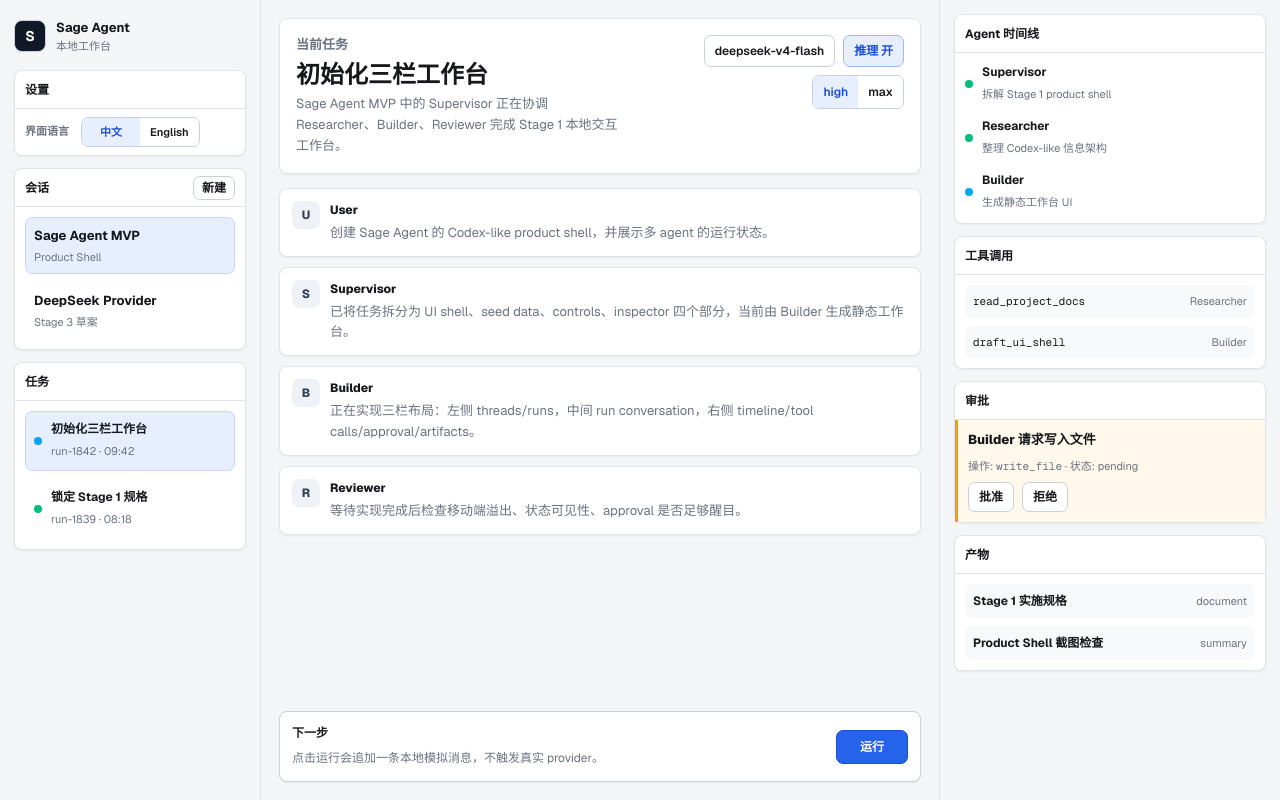
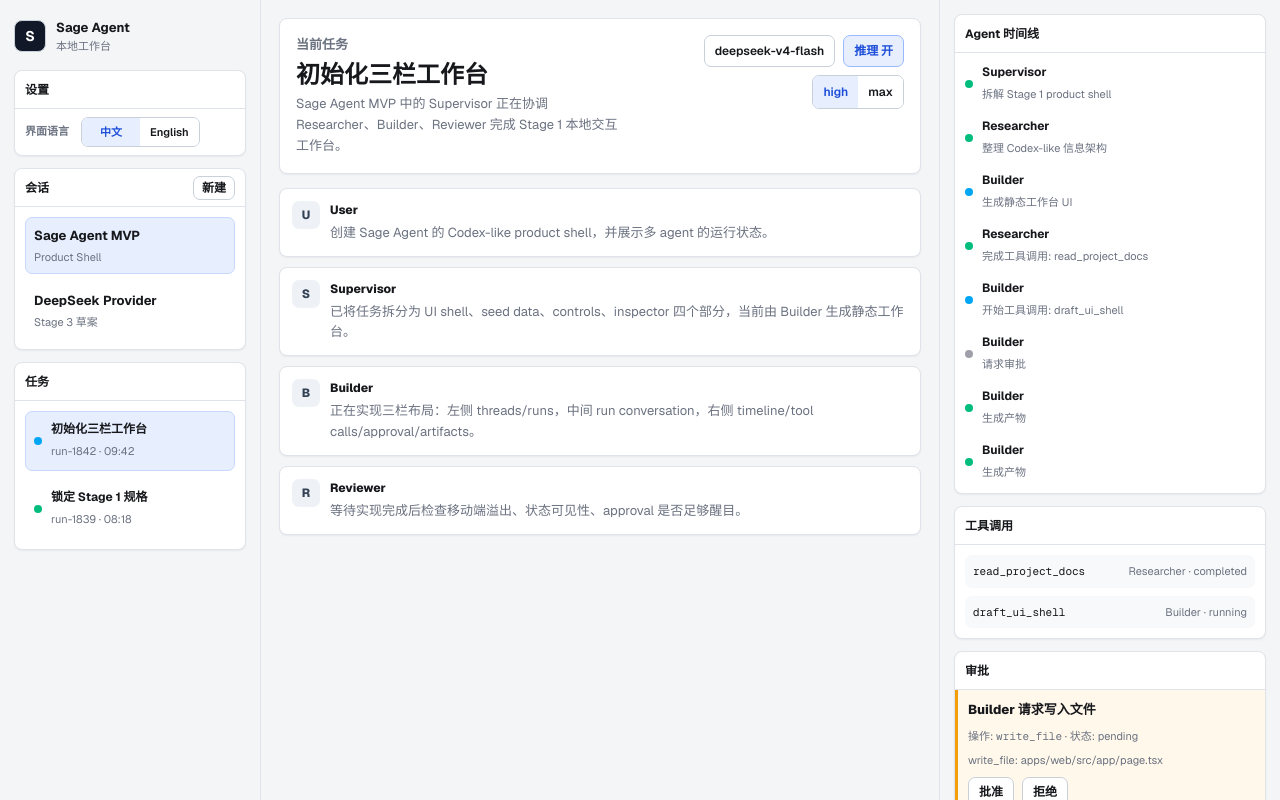
Before and after one commit to wjlGitHub2021/SageAgent, a Next.js app in the folder apps/web/: page / in a window 1280 px wide. Shown: the top 800 px of the page. Built offline with nearby package versions, Linux system fonts and the light colour scheme.

Commit message:
实现：事件派生检查器面板

```diff
--- a/apps/web/src/app/page.tsx
+++ b/apps/web/src/app/page.tsx
@@ -1,10 +1,16 @@
 "use client";
 
 import { useState } from "react";
-import type { AgentRole, RunEvent } from "@sage/shared";
+import type {
+  AgentRole,
+  Approval,
+  ApprovalStatus,
+  Artifact,
+  RunEvent,
+  ToolCall,
+} from "@sage/shared";
 
 type Locale = "zh" | "en";
-type ApprovalStatus = "pending" | "approved" | "rejected";
 
 type Message = {
   role: string;
@@ -46,6 +52,9 @@
     artifactCreated: "生成产物",
     runCompleted: "完成 run",
     runFailed: "run 失败",
+    noToolCalls: "当前任务暂无工具调用",
+    noApproval: "当前任务暂无待处理审批",
+    noArtifacts: "当前任务暂无产物",
     writeFileRequest: "Builder 请求写入文件",
     composerHint: "点击运行会追加一条本地模拟消息，不触发真实 provider。",
     headerFallback: "初始化 Sage Agent Product Shell",
@@ -92,6 +101,9 @@
     artifactCreated: "Created artifact",
     runCompleted: "Completed run",
     runFailed: "Run failed",
+    noToolCalls: "No tool calls for this run",
+    noApproval: "No pending approval for this run",
+    noArtifacts: "No artifacts for this run",
     writeFileRequest: "Builder requests file write",
     composerHint:
       "Click Run to append a local simulated message without calling a real provider.",
@@ -189,6 +201,21 @@
   },
 };
 
+const artifactTitleCopy: Record<string, Record<Locale, string>> = {
+  "artifact-1842-stage1-spec": {
+    zh: "Stage 1 实施规格",
+    en: "Stage 1 Implementation Spec",
+  },
+  "artifact-1842-screenshot": {
+    zh: "Product Shell 截图检查",
+    en: "Product Shell Screenshot Check",
+  },
+  "artifact-1839-stage1-spec": {
+    zh: "Stage 1 实施规格",
+    en: "Stage 1 Implementation Spec",
+  },
+};
+
 const seedRunEvents: RunEvent[] = [
   {
     id: "event-1842-1",
@@ -251,6 +278,106 @@
     },
   },
   {
+    id: "event-1842-4",
+    runId: "run-1842",
+    type: "tool.completed",
+    sequence: 4,
+    createdAt: "2026-06-24T01:45:00.000Z",
+    payload: {
+      toolCall: {
+        id: "tool-1842-read-docs",
+        runId: "run-1842",
+        stepId: "step-1842-researcher",
+        agent: "researcher",
+        toolName: "read_project_docs",
+        args: {},
+        status: "completed",
+        result: { summary: "Stage docs loaded" },
+        error: null,
+        startedAt: "2026-06-24T01:43:10.000Z",
+        completedAt: "2026-06-24T01:45:00.000Z",
+      },
+    },
+  },
+  {
+    id: "event-1842-5",
+    runId: "run-1842",
+    type: "tool.started",
+    sequence: 5,
+    createdAt: "2026-06-24T01:46:00.000Z",
+    payload: {
+      toolCall: {
+        id: "tool-1842-draft-ui",
+        runId: "run-1842",
+        stepId: "step-1842-builder",
+        agent: "builder",
+        toolName: "draft_ui_shell",
+        args: {},
+        status: "running",
+        result: null,
+        error: null,
+        startedAt: "2026-06-24T01:46:00.000Z",
+        completedAt: null,
+      },
+    },
+  },
+  {
+    id: "event-1842-6",
+    runId: "run-1842",
+    type: "approval.requested",
+    sequence: 6,
+    createdAt: "2026-06-24T01:47:00.000Z",
+    payload: {
+      approval: {
+        id: "approval-1842-write-file",
+        runId: "run-1842",
+        requestedBy: "builder",
+        reason: "Draft UI changes need write approval.",
+        payloadSummary: "write_file: apps/web/src/app/page.tsx",
+        action: "write_file",
+        status: "pending",
+        createdAt: "2026-06-24T01:47:00.000Z",
+        resolvedAt: null,
+      },
+    },
+  },
+  {
+    id: "event-1842-7",
+    runId: "run-1842",
+    type: "artifact.created",
+    sequence: 7,
+    createdAt: "2026-06-24T01:48:00.000Z",
+    payload: {
+      artifact: {
+        id: "artifact-1842-stage1-spec",
+        runId: "run-1842",
+        kind: "document",
+        title: "Stage 1 Implementation Spec",
+        content: null,
+        path: "docs/STAGE1_SPEC.md",
+        createdAt: "2026-06-24T01:48:00.000Z",
+      },
+    },
+  },
+  {
+    id: "event-1842-8",
+    runId: "run-1842",
+    type: "artifact.created",
+    sequence: 8,
+    createdAt: "2026-06-24T01:49:00.000Z",
+    payload: {
+      artifact: {
+        id: "artifact-1842-screenshot",
+        runId: "run-1842",
+        kind: "summary",
+        title: "Product Shell Screenshot Check",
+        content: null,
+        path: null,
+        createdAt: "2026-06-24T01:49:00.000Z",
+      },
+    },
+  },
+  {
     id: "event-1839-1",
     runId: "run-1839",
     type: "step.completed",
@@ -290,11 +417,46 @@
       },
     },
   },
-];
-
-const toolCalls = [
-  { tool: "read_project_docs", agent: "Researcher", status: "completed" },
-  { tool: "draft_ui_shell", agent: "Builder", status: "running" },
+  {
+    id: "event-1839-3",
+    runId: "run-1839",
+    type: "tool.completed",
+    sequence: 3,
+    createdAt: "2026-06-24T00:22:00.000Z",
+    payload: {
+      toolCall: {
+        id: "tool-1839-read-docs",
+        runId: "run-1839",
+        stepId: "step-1839-supervisor",
+        agent: "researcher",
+        toolName: "read_project_docs",
+        args: {},
+        status: "completed",
+        result: { summary: "Stage 1 docs reviewed" },
+        error: null,
+        startedAt: "2026-06-24T00:18:30.000Z",
+        completedAt: "2026-06-24T00:22:00.000Z",
+      },
+    },
+  },
+  {
+    id: "event-1839-4",
+    runId: "run-1839",
+    type: "artifact.created",
+    sequence: 4,
+    createdAt: "2026-06-24T00:23:00.000Z",
+    payload: {
+      artifact: {
+        id: "artifact-1839-stage1-spec",
+        runId: "run-1839",
+        kind: "document",
+        title: "Stage 1 Implementation Spec",
+        content: null,
+        path: "docs/STAGE1_SPEC.md",
+        createdAt: "2026-06-24T00:23:00.000Z",
+      },
+    },
+  },
 ];
 
 const agentLabels = {
@@ -311,12 +473,32 @@
   status: string;
 };
 
+type ToolCallRow = {
+  id: string;
+  tool: string;
+  agent: string;
+  status: string;
+};
+
+type ApprovalPanelState = {
+  approval: Approval;
+  title: Record<Locale, string>;
+};
+
+type ArtifactRow = {
+  id: string;
+  title: Record<Locale, string>;
+  kind: string;
+};
+
 function StatusDot({ status }: { status: string }) {
   const color =
     status === "completed" || status === "approved"
       ? "bg-emerald-500"
       : status === "running"
         ? "bg-sky-500"
+        : status === "rejected" || status === "failed"
+          ? "bg-red-500"
         : status === "pending"
           ? "bg-zinc-400"
           : "bg-amber-500";
@@ -353,18 +535,15 @@
   const [model, setModel] = useState("deepseek-v4-flash");
   const [thinkingEnabled, setThinkingEnabled] = useState(true);
   const [reasoningEffort, setReasoningEffort] = useState<"high" | "max">("high");
-  const [approvalStatus, setApprovalStatus] =
-    useState<ApprovalStatus>("pending");
   const [messages, setMessages] = useState<Message[]>(baseMessages);
   const [runEvents, setRunEvents] = useState<RunEvent[]>(seedRunEvents);
 
   const activeThread = threadItems.find((thread) => thread.id === activeThreadId);
   const activeRun = runs.find((run) => run.id === activeRunId);
   const timelineRows = getTimelineRows(runEvents, activeRunId);
-  const artifacts = [
-    { title: t.stage1Spec, kind: "document" },
-    { title: t.screenshotCheck, kind: "summary" },
-  ];
+  const activeToolCalls = getToolCallRows(runEvents, activeRunId);
+  const activeApproval = getActiveApproval(runEvents, activeRunId);
+  const activeArtifacts = getArtifactRows(runEvents, activeRunId);
 
   function handleNewThread() {
     const nextIndex = threadItems.length + 1;
@@ -420,6 +599,35 @@
         },
       },
     ]);
+  }
+
+  function handleApprovalResolution(status: ApprovalStatus) {
+    const resolvedAt = new Date().toISOString();
+
+    setRunEvents((current) => {
+      const currentApproval = getActiveApproval(current, activeRunId);
+      if (!currentApproval || currentApproval.approval.status !== "pending") {
+        return current;
+      }
+
+      return [
+        ...current,
+        {
+          id: `event-approval-${Date.now()}`,
+          runId: activeRunId,
+          type: "approval.resolved",
+          sequence: nextEventSequence(current, activeRunId),
+          createdAt: resolvedAt,
+          payload: {
+            approval: {
+              ...currentApproval.approval,
+              status,
+              resolvedAt,
+            },
+          },
+        },
+      ];
+    });
   }
 
   return (
@@ -587,47 +795,64 @@
 
           <Panel title={t.toolCalls}>
             <div className="stack">
-              {toolCalls.map((call) => (
-                <div className="tool-row" key={call.tool}>
+              {activeToolCalls.length === 0 ? (
+                <div className="empty-row">{t.noToolCalls}</div>
+              ) : (
+                activeToolCalls.map((call) => (
+                  <div className="tool-row" key={call.id}>
                     <code>{call.tool}</code>
-                  <span>{call.agent}</span>
+                    <span>
+                      {call.agent} · {call.status}
+                    </span>
                   </div>
-              ))}
+                ))
+              )}
             </div>
           </Panel>
 
           <Panel title={t.approval}>
-            <div className={`approval-box ${approvalStatus}`}>
-              <p>{t.writeFileRequest}</p>
+            {activeApproval ? (
+              <div className={`approval-box ${activeApproval.approval.status}`}>
+                <p>{activeApproval.title[locale]}</p>
                 <small>
-                {t.action}: <code>write_file</code> · {t.status}:{" "}
-                {approvalStatus}
+                  {t.action}: <code>{activeApproval.approval.action}</code> ·{" "}
+                  {t.status}: {activeApproval.approval.status}
                 </small>
+                <small>{activeApproval.approval.payloadSummary}</small>
                 <div className="approval-actions">
                   <button
-                  disabled={approvalStatus !== "pending"}
-                  onClick={() => setApprovalStatus("approved")}
+                    disabled={activeApproval.approval.status !== "pending"}
+                    onClick={() => handleApprovalResolution("approved")}
                   >
                     {t.approve}
                   </button>
                   <button
-                  disabled={approvalStatus !== "pending"}
-                  onClick={() => setApprovalStatus("rejected")}
+                    disabled={activeApproval.approval.status !== "pending"}
+                    onClick={() => handleApprovalResolution("rejected")}
                   >
                     {t.reject}
                   </button>
                 </div>
               </div>
+            ) : (
+              <div className="stack">
+                <div className="empty-row">{t.noApproval}</div>
+              </div>
+            )}
           </Panel>
 
           <Panel title={t.artifacts}>
             <div className="stack">
-              {artifacts.map((artifact) => (
-                <div className="artifact-row" key={artifact.title}>
-                  <span>{artifact.title}</span>
+              {activeArtifacts.length === 0 ? (
+                <div className="empty-row">{t.noArtifacts}</div>
+              ) : (
+                activeArtifacts.map((artifact) => (
+                  <div className="artifact-row" key={artifact.id}>
+                  <span>{artifact.title[locale]}</span>
                   <small>{artifact.kind}</small>
                 </div>
-              ))}
+                ))
+              )}
             </div>
           </Panel>
         </aside>
@@ -640,14 +865,7 @@
   events: readonly RunEvent[],
   activeRunId: string,
 ): TimelineRow[] {
-  return events
-    .filter((event) => event.runId === activeRunId)
-    .toSorted(
-      (left, right) =>
-        left.sequence - right.sequence ||
-        left.createdAt.localeCompare(right.createdAt),
-    )
-    .map(toTimelineRow);
+  return getEventsForRun(events, activeRunId).map(toTimelineRow);
 }
 
 function toTimelineRow(event: RunEvent): TimelineRow {
@@ -772,3 +990,129 @@
       .reduce((max, event) => Math.max(max, event.sequence), 0) + 1
   );
 }
+
+function getToolCallRows(
+  events: readonly RunEvent[],
+  activeRunId: string,
+): ToolCallRow[] {
+  const toolCalls = new Map<string, ToolCall>();
+
+  for (const event of getEventsForRun(events, activeRunId)) {
+    if (isToolEvent(event)) {
+      toolCalls.set(event.payload.toolCall.id, event.payload.toolCall);
+    }
+  }
+
+  return [...toolCalls.values()]
+    .toSorted(
+      (left, right) =>
+        left.startedAt.localeCompare(right.startedAt) ||
+        left.id.localeCompare(right.id),
+    )
+    .map((call) => ({
+      id: call.id,
+      tool: call.toolName,
+      agent: agentLabels[call.agent],
+      status: call.status,
+    }));
+}
+
+function getActiveApproval(
+  events: readonly RunEvent[],
+  activeRunId: string,
+): ApprovalPanelState | null {
+  const approvals = new Map<string, Approval>();
+  const approvalOrder: string[] = [];
+
+  for (const event of getEventsForRun(events, activeRunId)) {
+    if (isApprovalEvent(event)) {
+      if (!approvals.has(event.payload.approval.id)) {
+        approvalOrder.push(event.payload.approval.id);
+      }
+      approvals.set(event.payload.approval.id, event.payload.approval);
+    }
+  }
+
+  const orderedApprovals = approvalOrder
+    .map((approvalId) => approvals.get(approvalId))
+    .filter((approval): approval is Approval => approval !== undefined);
+  const activeApproval =
+    orderedApprovals.findLast((approval) => approval.status === "pending") ??
+    orderedApprovals.at(-1) ??
+    null;
+
+  if (!activeApproval) return null;
+
+  return {
+    approval: activeApproval,
+    title:
+      activeApproval.action === "write_file"
+        ? {
+            zh: copy.zh.writeFileRequest,
+            en: copy.en.writeFileRequest,
+          }
+        : {
+            zh: activeApproval.reason,
+            en: activeApproval.reason,
+          },
+  };
+}
+
+function getArtifactRows(
+  events: readonly RunEvent[],
+  activeRunId: string,
+): ArtifactRow[] {
+  return getEventsForRun(events, activeRunId)
+    .filter(
+      (event): event is Extract<RunEvent, { type: "artifact.created" }> =>
+        event.type === "artifact.created",
+    )
+    .map((event) => toArtifactRow(event.payload.artifact));
+}
+
+function toArtifactRow(artifact: Artifact): ArtifactRow {
+  return {
+    id: artifact.id,
+    title: artifactTitleCopy[artifact.id] ?? {
+      zh: artifact.title,
+      en: artifact.title,
+    },
+    kind: artifact.kind,
+  };
+}
+
+function getEventsForRun(
+  events: readonly RunEvent[],
+  activeRunId: string,
+): RunEvent[] {
+  return events
+    .filter((event) => event.runId === activeRunId)
+    .toSorted(
+      (left, right) =>
+        left.sequence - right.sequence ||
+        left.createdAt.localeCompare(right.createdAt) ||
+        left.id.localeCompare(right.id),
+    );
+}
+
+function isToolEvent(
+  event: RunEvent,
+): event is Extract<
+  RunEvent,
+  { type: "tool.started" | "tool.completed" | "tool.failed" }
+> {
+  return (
+    event.type === "tool.started" ||
+    event.type === "tool.completed" ||
+    event.type === "tool.failed"
+  );
+}
+
+function isApprovalEvent(
+  event: RunEvent,
+): event is Extract<
+  RunEvent,
+  { type: "approval.requested" | "approval.resolved" }
+> {
+  return event.type === "approval.requested" || event.type === "approval.resolved";
+}
```
Also changed, not shown: apps/web/src/app/globals.css (+9 -0 lines), 2 other files (tests, documents, lock files or other folders). Lines whose indentation alone changed are shown as unchanged.
